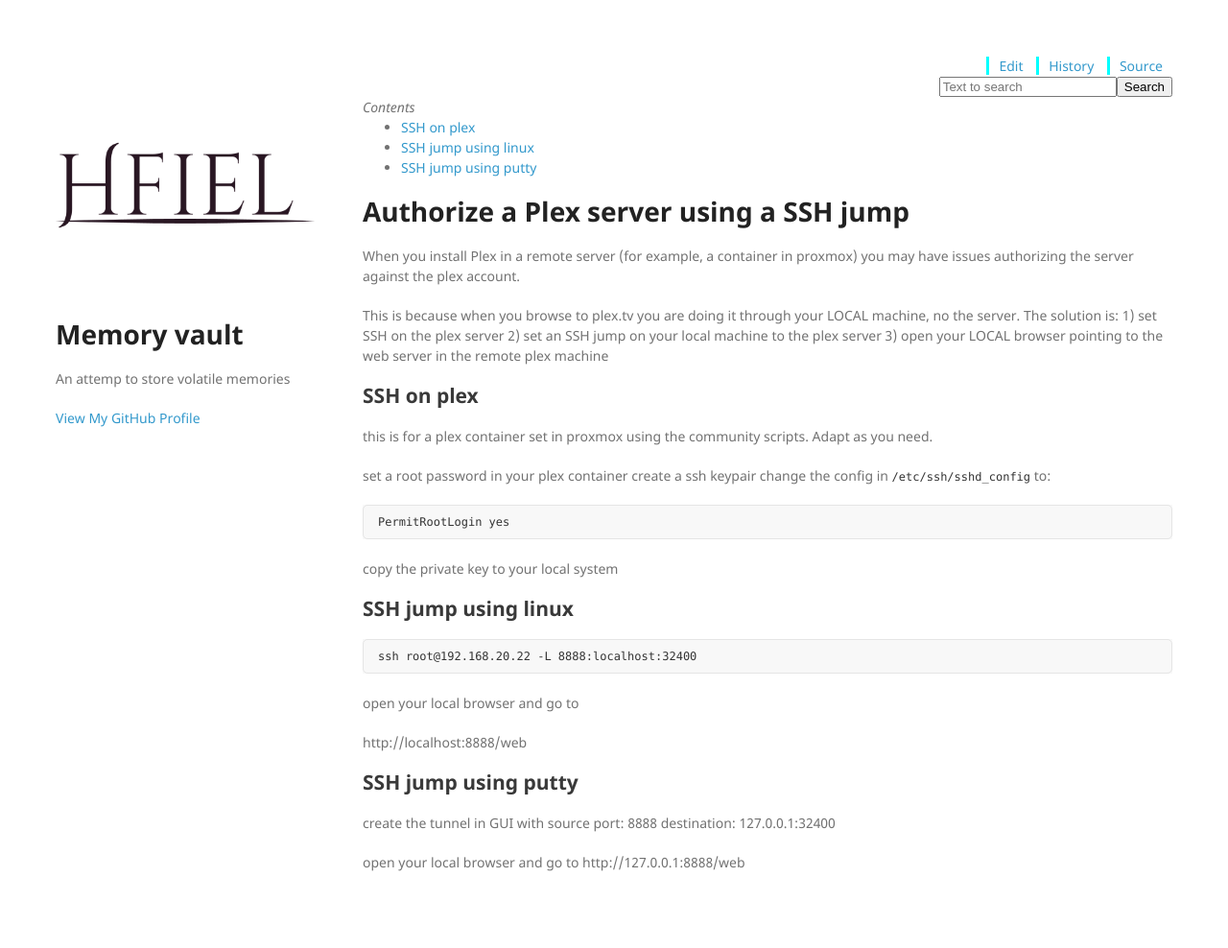
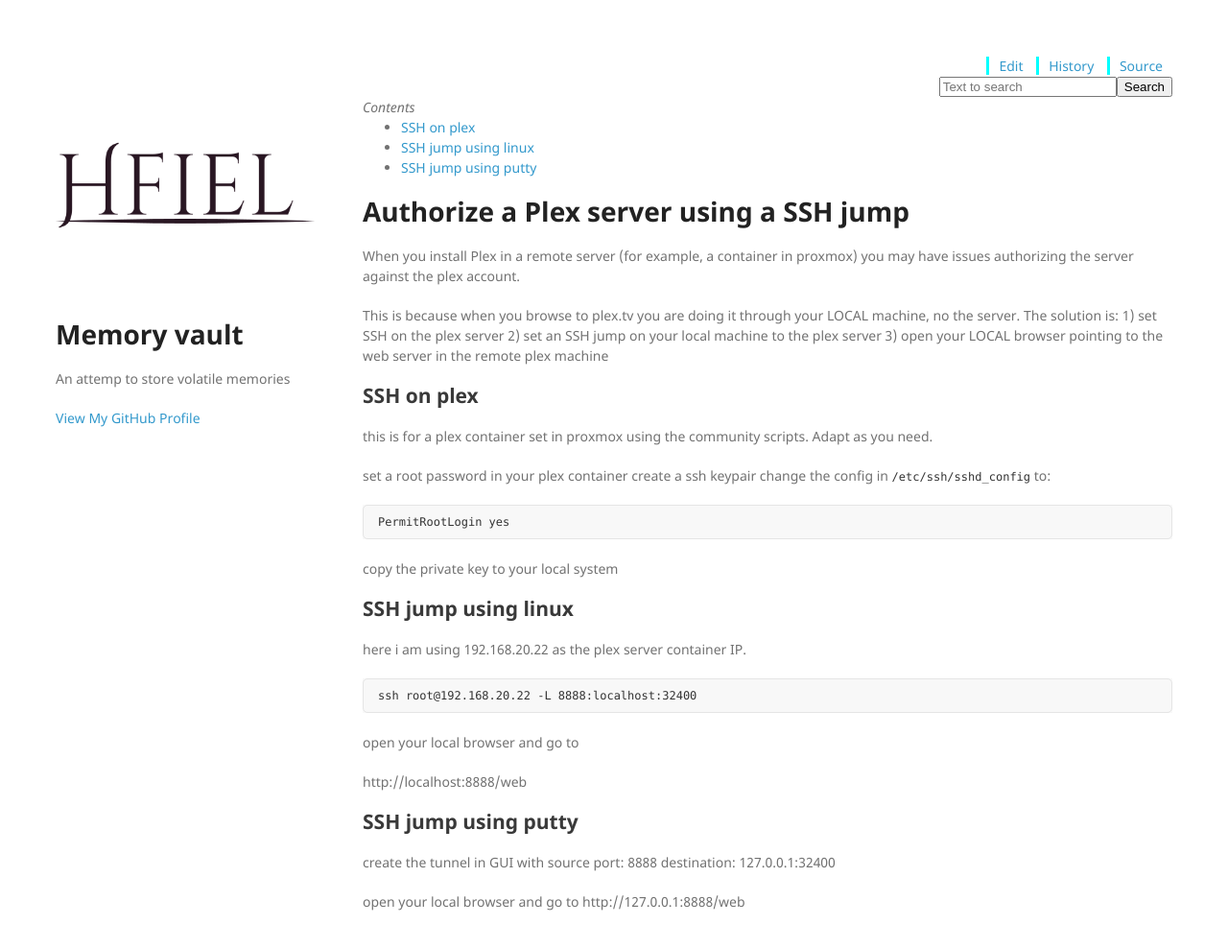
Before and after one commit to hfiel/hfiel.github.io, a Jekyll site: the page built from wiki/software/authorize_plex_using_ssh_jump.md, in a window 1280 px wide and 1078 px high. Shown: the top 988 px of the window at 96% size. Built offline with Jekyll 4.4.1, drawn with Linux system fonts in a browser that asks for light colours; nearby versions of some CDN libraries; our own code applies the rules of GitHub Pages for plain Markdown files.

Commit message:
Update authorize_plex_using_ssh_jump.md

````diff
--- a/wiki/software/authorize_plex_using_ssh_jump.md
+++ b/wiki/software/authorize_plex_using_ssh_jump.md
@@ -25,6 +25,8 @@ copy the private key to your local system
 
 ## SSH jump using linux
 
+here i am using 192.168.20.22 as the plex server container IP.
+
 ```
 ssh root@192.168.20.22 -L 8888:localhost:32400
 ```
````
